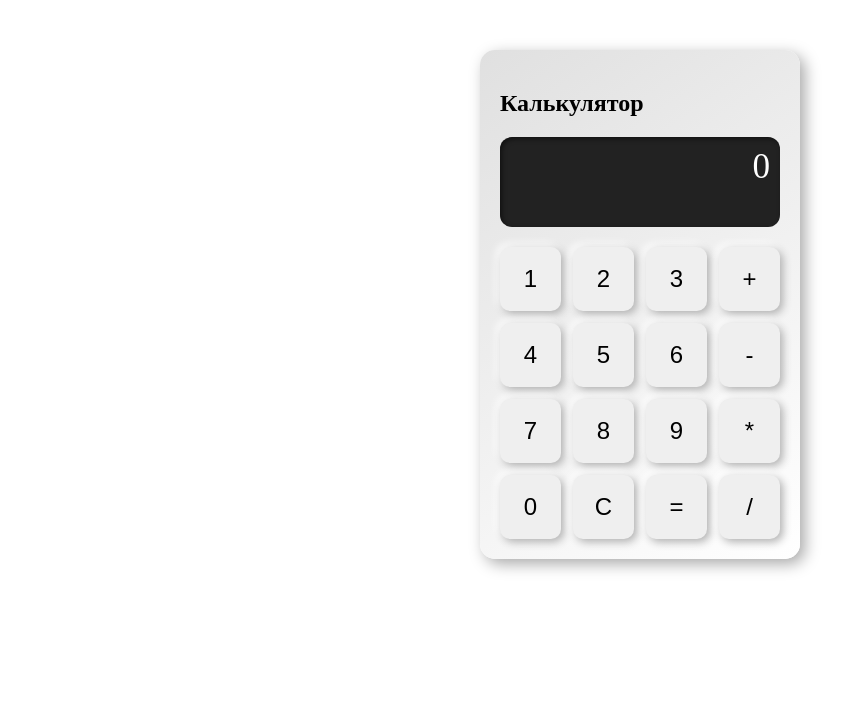
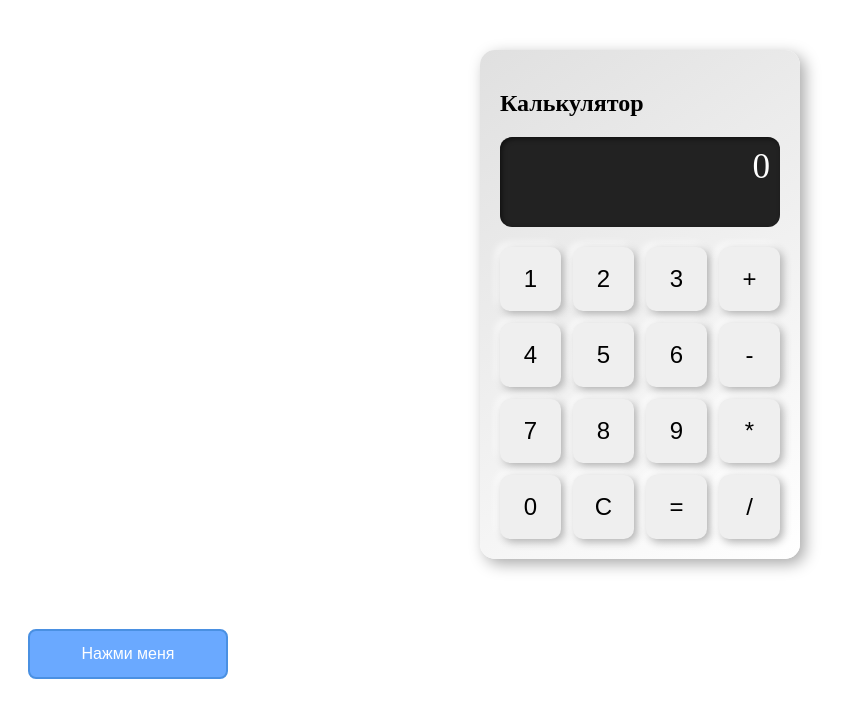
Before and after one commit to IrinaFox/ReyhanProject, a Vue app in the folder Reyhan Project/: page / in a window 1280 px wide. Shown: the top 718 px of the page, without its empty margins (0-848 px from the left). Built offline with nearby package versions, Linux system fonts and the light colour scheme.

Commit message:
DP-48:I created a new button and added styles to it.

```diff
--- a/Reyhan Project/src/App.vue
+++ b/Reyhan Project/src/App.vue
@@ -1,9 +1,11 @@
 <script setup>
 import Calculator from "@/components/Calculator/Calculator.vue";
+import NewButton from "@/components/buttons/NewButton.vue";
 </script>
 
 <template>
   <Calculator />
+  <NewButton />
 </template>
 
 <style scoped>
--- /dev/null
+++ b/Reyhan Project/src/components/buttons/NewButton.vue
@@ -0,0 +1,34 @@
+<script setup>
+
+</script>
+
+<template>
+  <button class="btn">Нажми меня</button>
+</template>
+
+<style scoped>
+.btn {
+  /* Content */
+  width: 200px;
+  height: 50px;
+
+  /* Padding */
+  padding: 10px 20px;
+
+  /* Border */
+  border: 2px solid #4a90e2;
+  border-radius: 8px;
+
+  /* Margin */
+  margin: 20px;
+
+  /* Box model control */
+  box-sizing: border-box;
+
+  /* Дополнительно для красоты */
+  background-color: #6aa9ff;
+  color: white;
+  font-size: 16px;
+  cursor: pointer;
+}
+</style>
```
